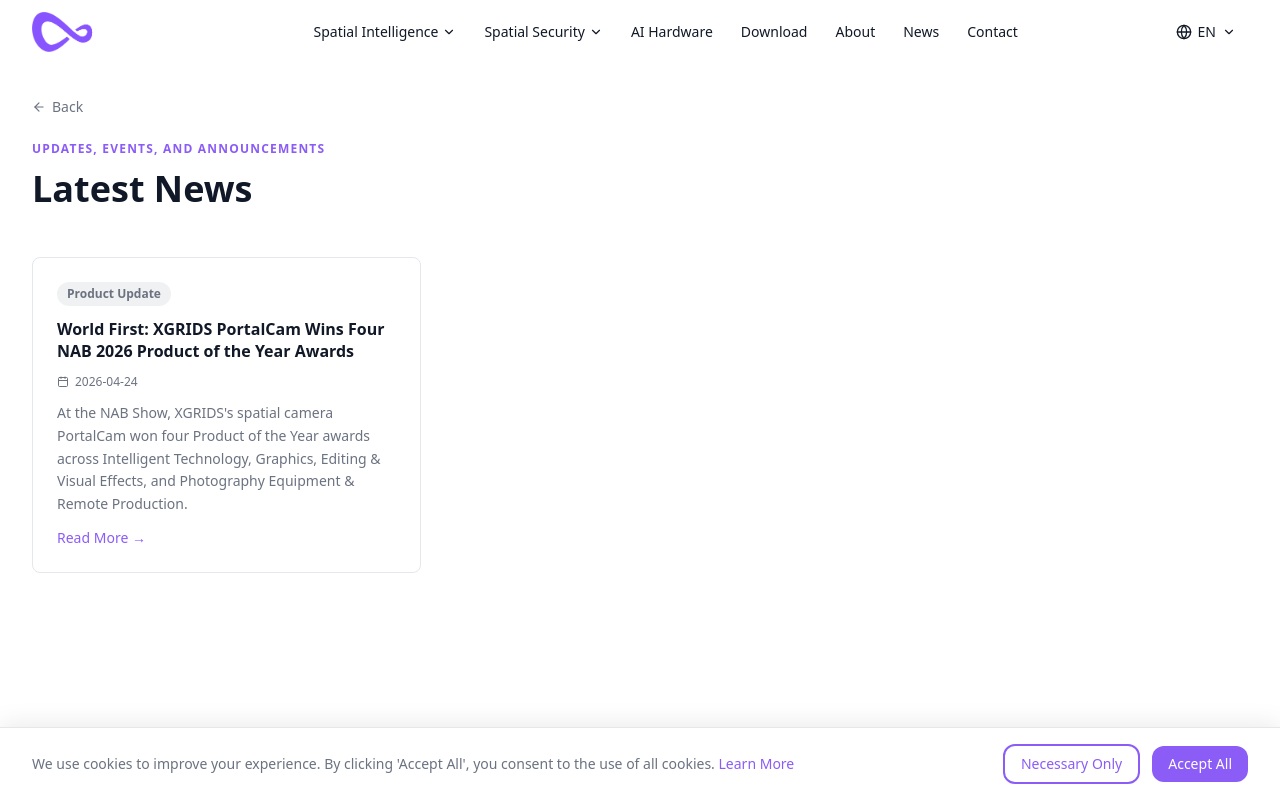
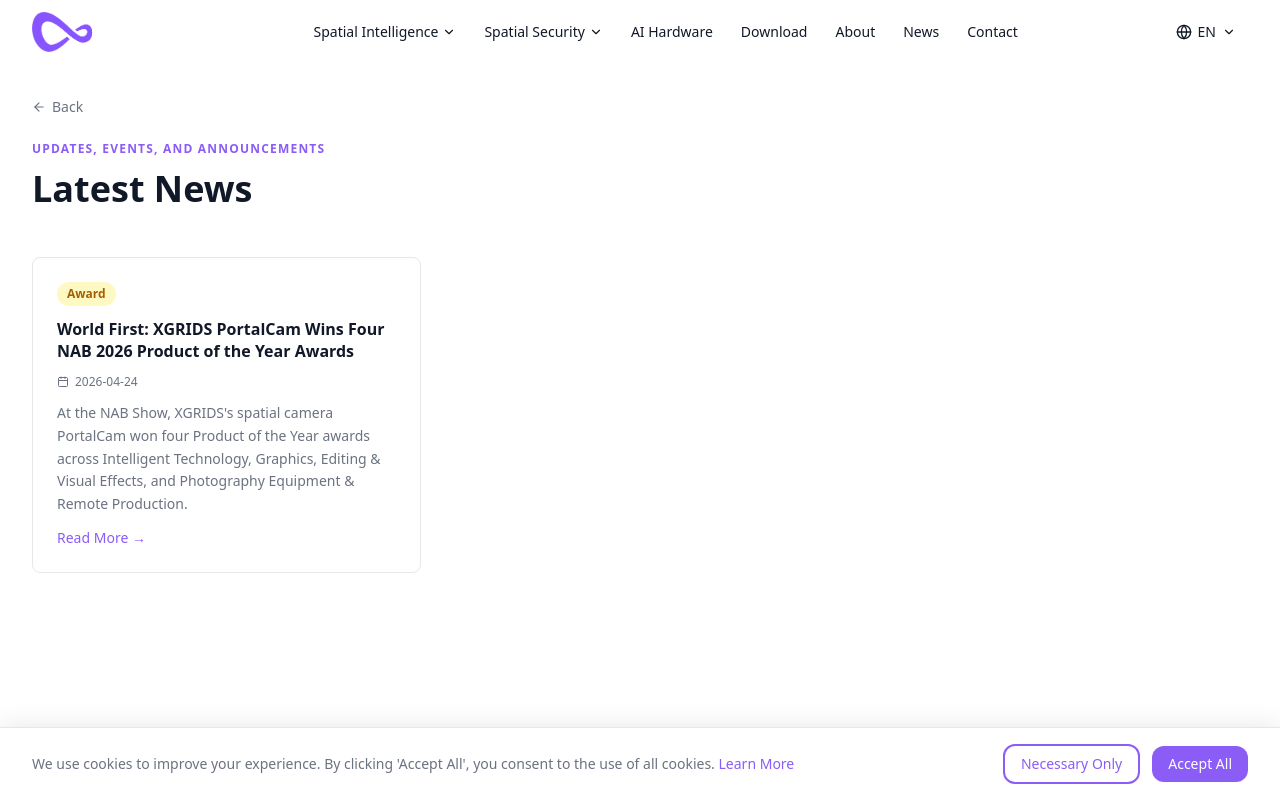
Before and after one commit to sywangyue/coltek-landing, a Next.js app: page /en/news in a window 1280 px wide. Shown: the top 800 px of the page. Built offline with nearby package versions, Linux system fonts and the light colour scheme.

Commit message:
feat: change news type to Award with gold styling

```diff
--- a/app/[locale]/news/page.tsx
+++ b/app/[locale]/news/page.tsx
@@ -5,6 +5,8 @@ import Navbar from '@/components/layout/Navbar';
 import Footer from '@/components/layout/Footer';
 
 const TAG_STYLES: Record<string, string> = {
+  Award:          'bg-yellow-100 text-yellow-700',
+  获奖:           'bg-yellow-100 text-yellow-700',
   Partnership:    'bg-primary/10 text-primary',
   Partnerschaft:  'bg-primary/10 text-primary',
   Partnerschap:   'bg-primary/10 text-primary',
--- a/components/sections/News.tsx
+++ b/components/sections/News.tsx
@@ -9,6 +9,8 @@ import SectionTitle from '@/components/ui/SectionTitle';
 const EASE = [0.25, 0.1, 0.25, 1] as const;
 
 const TAG_STYLES: Record<string, string> = {
+  Award:          'bg-yellow-100 text-yellow-700',
+  获奖:           'bg-yellow-100 text-yellow-700',
   Partnership:    'bg-primary/10 text-primary',
   Partnerschaft:  'bg-primary/10 text-primary',
   Partnerschap:   'bg-primary/10 text-primary',
--- a/messages/en.json
+++ b/messages/en.json
@@ -107,7 +107,7 @@
     "readMore": "Read More",
     "items": [
       {
-        "type": "Product Update",
+        "type": "Award",
         "title": "World First: XGRIDS PortalCam Wins Four NAB 2026 Product of the Year Awards",
         "date": "2026-04-24",
         "summary": "At the NAB Show, XGRIDS's spatial camera PortalCam won four Product of the Year awards across Intelligent Technology, Graphics, Editing & Visual Effects, and Photography Equipment & Remote Production.",
--- a/messages/zh.json
+++ b/messages/zh.json
@@ -107,7 +107,7 @@
     "readMore": "阅读更多",
     "items": [
       {
-        "type": "产品更新",
+        "type": "获奖",
         "title": "全球唯一：灵视 P1 独揽四项 NAB 2026 年度产品大奖",
         "date": "2026-04-24",
         "summary": "在 NAB Show 上，其域创新旗下空间相机灵视 P1 荣获四项年度产品大奖，横跨智能技术、图形、编辑与视觉特效、摄影设备与远程制作四个类别。",
```
